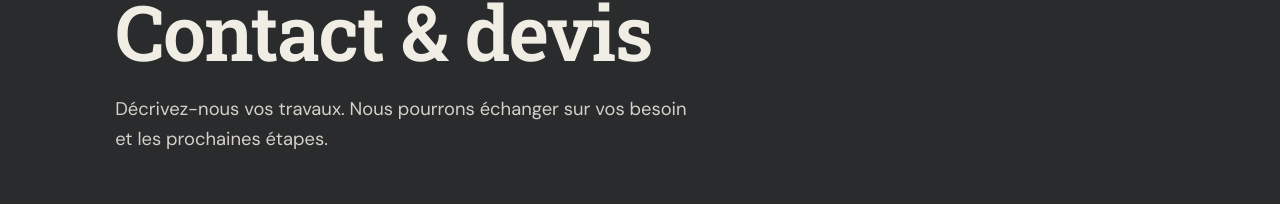
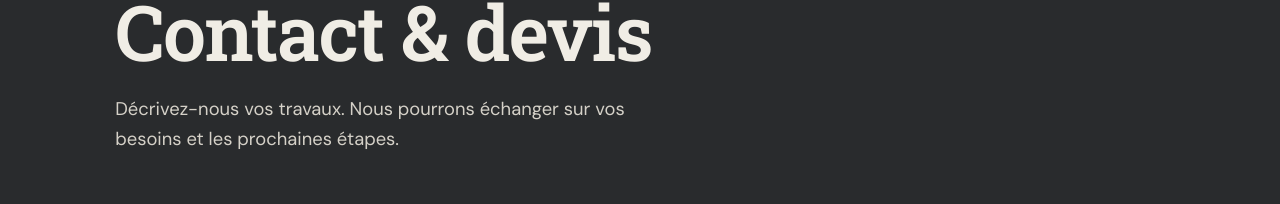
Before and after one commit to jeronimo37/tuile-et-ardoise, an Astro site: page /contact in a window 1280 px wide. Shown: the part 425-629 px from the top of the page. Built offline with nearby package versions, Linux system fonts and the light colour scheme; Astro itself is replaced by a stand-in of ours.

Commit message:
Fix typo in contact page text

```diff
--- a/src/pages/contact.astro
+++ b/src/pages/contact.astro
@@ -2,6 +2,6 @@
 import MainLayout from '../layouts/MainLayout.astro';
 ---
 <MainLayout title="Contact et demande de devis | tuile&ardoise" description="Contactez tuile&ardoise pour votre projet de couverture ou de charpente autour de L’Île-Bouchard.">
-  <section class="page-hero"><p class="eyebrow">Parlons de votre projet</p><h1>Contact & devis</h1><p class="lead">Décrivez-nous vos travaux. Nous pourrons échanger sur vos besoin et les prochaines étapes.</p></section>
+  <section class="page-hero"><p class="eyebrow">Parlons de votre projet</p><h1>Contact & devis</h1><p class="lead">Décrivez-nous vos travaux. Nous pourrons échanger sur vos besoins et les prochaines étapes.</p></section>
   <section class="section prose"><h2>Nous contacter</h2><p>Entreprise basée à Crissay sur manse 37220.</p><p><strong>Téléphone fixe :</strong> 02 34 38 12 97</p><p><strong>Téléphone mobile :</strong> 06 02 35 95 10</p><p><strong>E-mail :</strong> contact@tuile-et-ardoise.fr</p><p class="note">Entreprise en cours de création, ouverture mars 2027.</p></section>
 </MainLayout>
```
